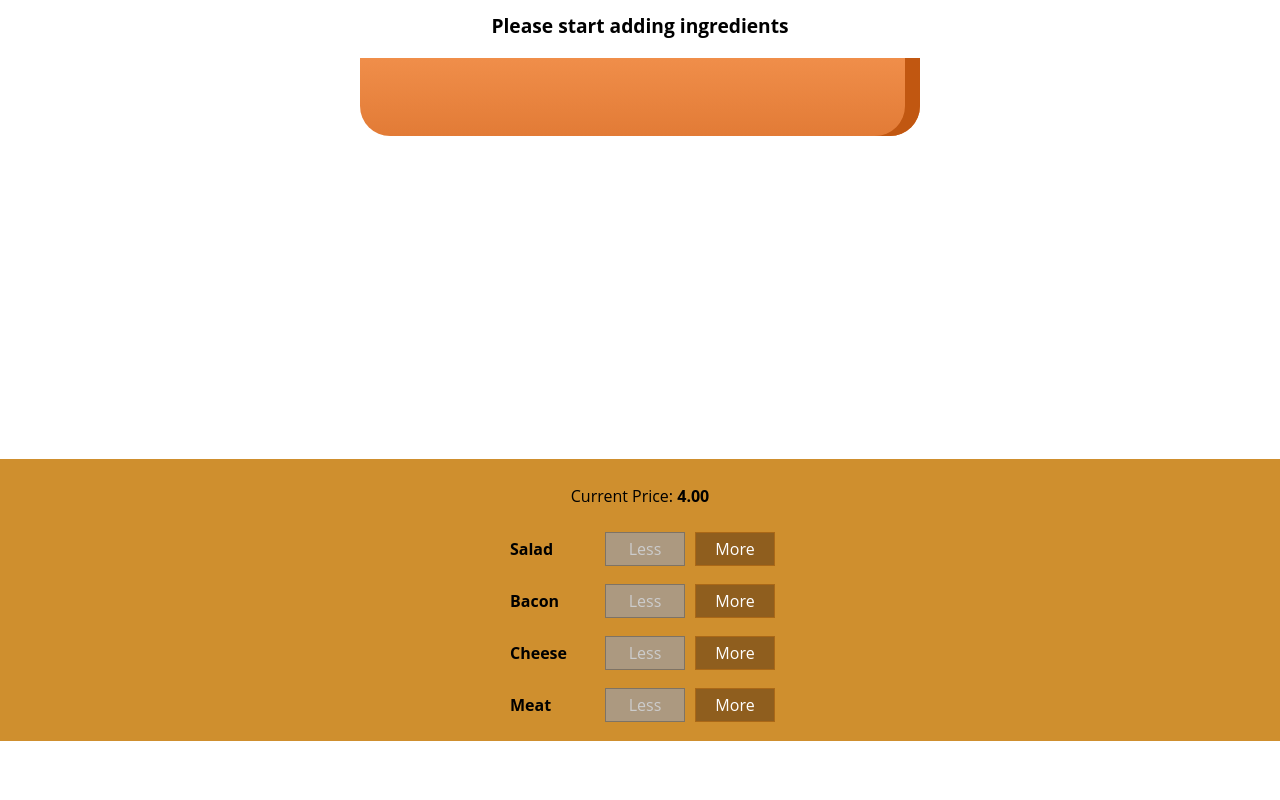
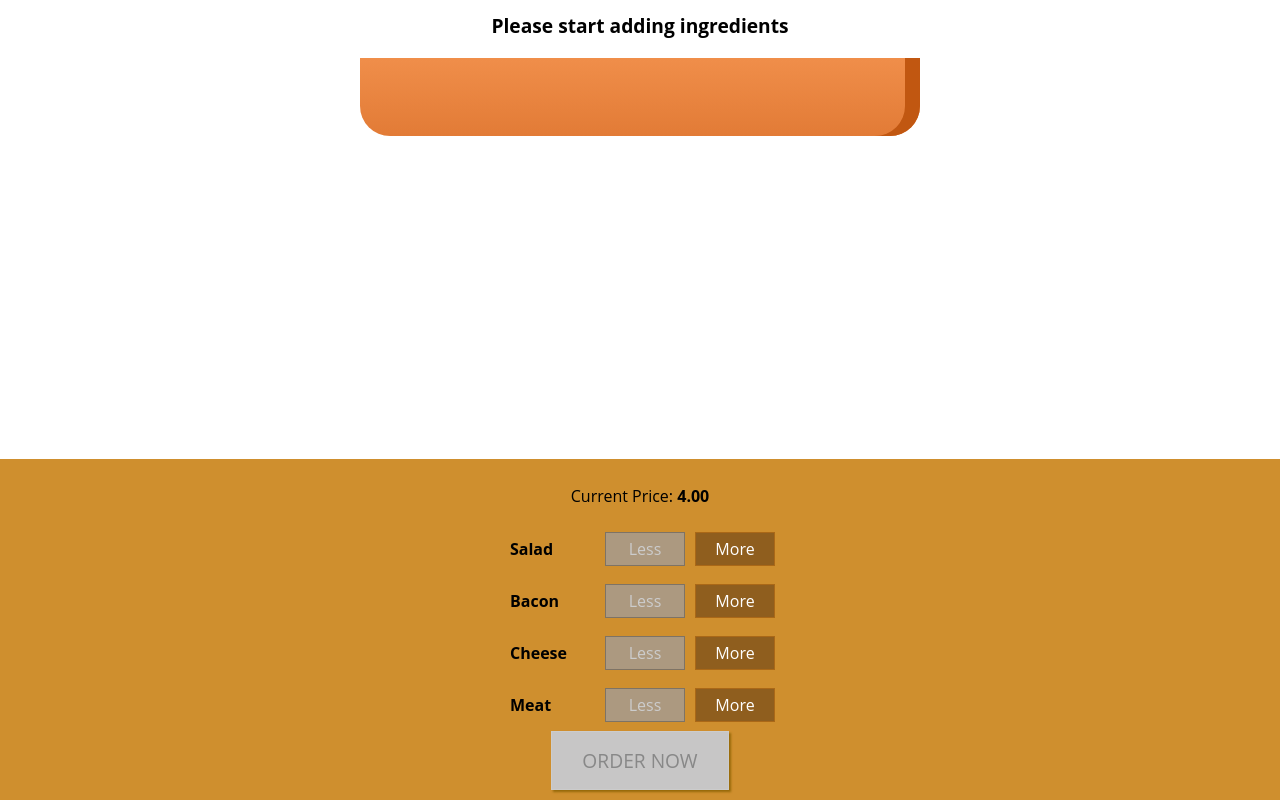
Before and after one commit to ProkofyevAlexander/react-the-complete-guide, a React app: page / in a window 1280 px wide. Shown: the part 179-979 px from the top of the page. Before the commit the page ends 920 px from the top, so only its background shows below. Built offline with nearby package versions, Linux system fonts and the light colour scheme.

Commit message:
add ORDER NOW button

```diff
--- a/src/components/Burger/BuildControls/BuildControls.css
+++ b/src/components/Burger/BuildControls/BuildControls.css
@@ -8,3 +8,44 @@
     margin: auto;
     padding: 10px 0;
 }
+
+.OrderButton {
+    background-color: #DAD735;
+    outline: none;
+    cursor: pointer;
+    border: 1px solid #966909;
+    color: #966909;
+    font-family: inherit;
+    font-size: 1.2em;
+    padding: 15px 30px;
+    box-shadow: 2px 2px 2px #966909;
+}
+
+.OrderButton:hover, .OrderButton:active {
+    background-color: #A0DB41;
+    border: 1px solid #966909;
+    color: #966909;
+}
+
+.OrderButton:disabled {
+    background-color: #C7C6C6;
+    cursor: not-allowed;
+    border: 1px solid #ccc;
+    color: #888888;
+}
+
+.OrderButton:not(:disabled) {
+    animation: enable 0.3s linear;
+}
+
+@keyframes enable {
+    0% {
+        transform: scale(1);
+    }
+    60% {
+        transform: scale(1.1);
+    }
+    100% {
+        transform: scale(1);
+    }
+}
--- a/src/components/Burger/BuildControls/BuildControls.js
+++ b/src/components/Burger/BuildControls/BuildControls.js
@@ -20,6 +20,11 @@
                 removed={() => props.ingredientRemoved(ctrl.type)}
                 disabled={props.disabled[ctrl.type]}/>
         ))}
+        <button
+            className={classes.OrderButton}
+            disabled={!props.purchasable}>
+            ORDER NOW
+        </button>
     </div>
 );
 
--- a/src/containers/BurgerBuilder/BurgerBuilder.js
+++ b/src/containers/BurgerBuilder/BurgerBuilder.js
@@ -19,8 +19,20 @@
             cheese: 0,
             meat: 0
         },
-        totalPrice: 4
+        totalPrice: 4,
+        purchasable: false
     };
+
+    updatePurchaseState(ingredients) {
+        const sum = Object
+            .keys(ingredients)
+            .reduce(
+                (currentSum, idKey) =>
+                    currentSum + ingredients[idKey],
+                0
+            );
+        this.setState({purchasable: sum > 0})
+    }
 
     addIngredientHandler = (type) => {
         this.removeAddIngredientHandler(type, 1);
@@ -46,7 +58,8 @@
         this.setState({
             ingredients: updatedIngredients,
             totalPrice: newPrice
-        })
+        });
+        this.updatePurchaseState(updatedIngredients);
     };
 
     render() {
@@ -63,7 +76,8 @@
                     price={this.state.totalPrice}
                     ingredientAdded={this.addIngredientHandler}
                     ingredientRemoved={this.removeIngredientHandler}
-                    disabled={disabledInfo}/>
+                    disabled={disabledInfo}
+                    purchasable={this.state.purchasable}/>
             </Container>
         );
     }
```
